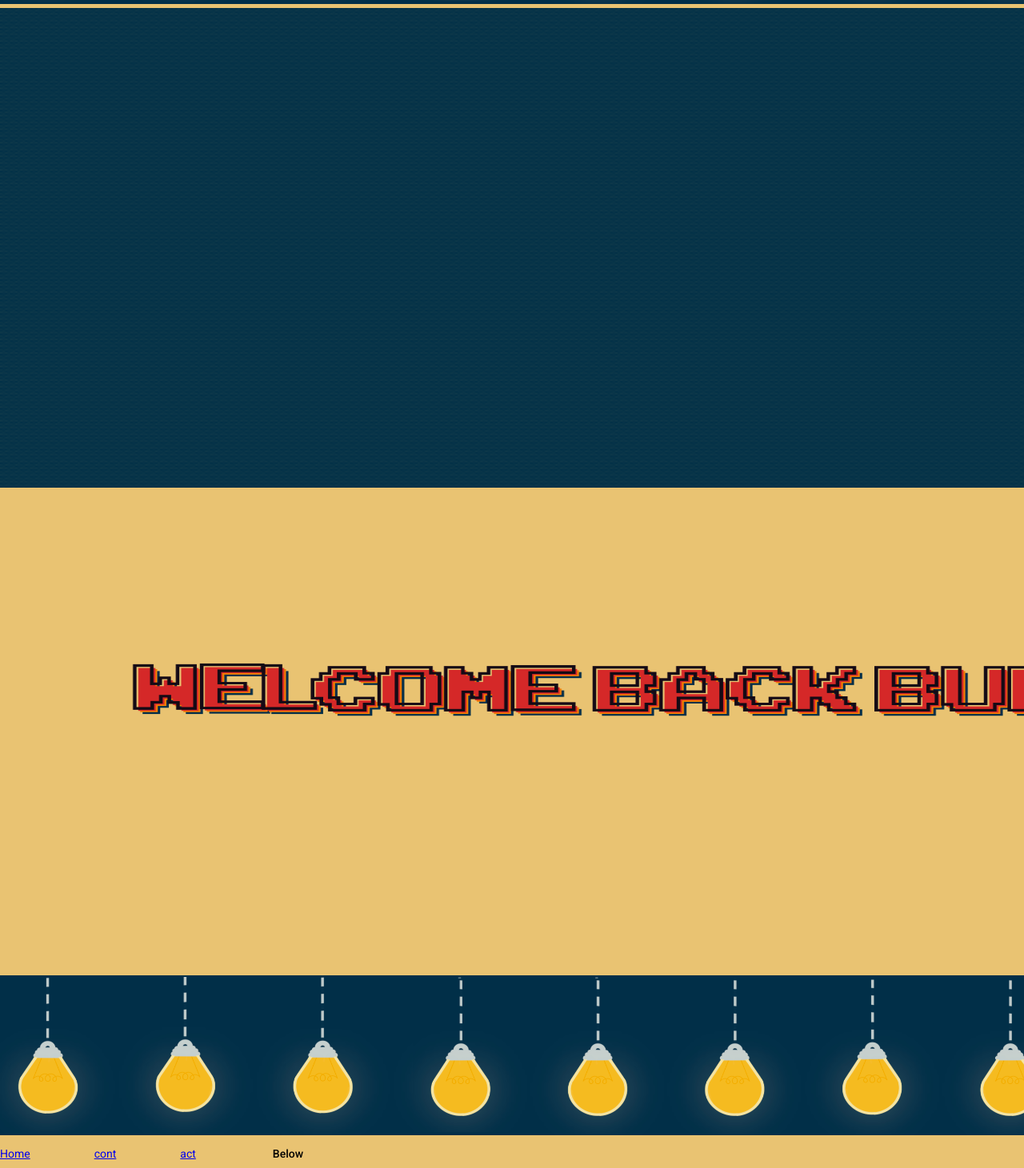
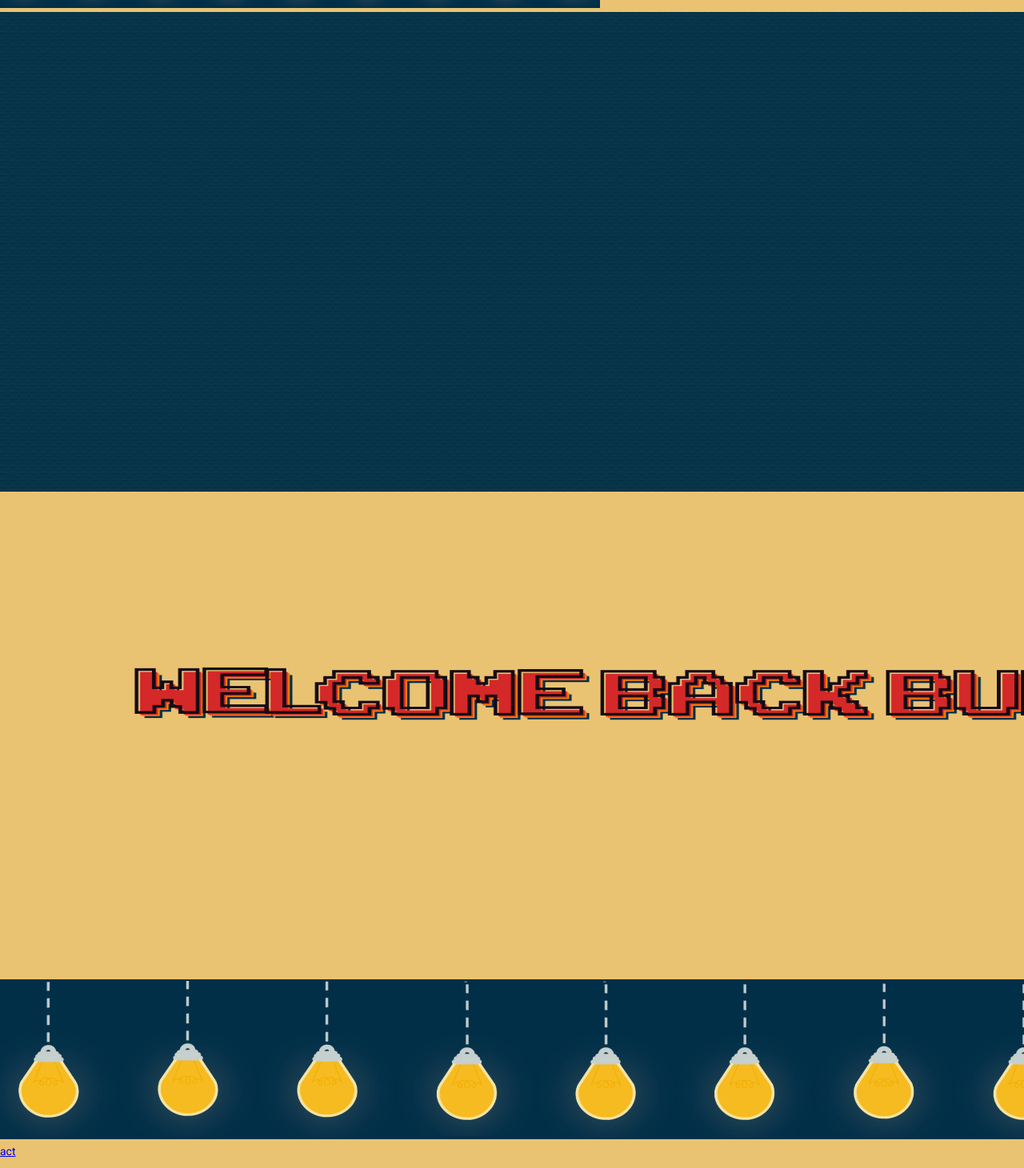
Before and after one commit to ggs5427/LetThereBeLight, an Angular app in the folder let-there-be-light/: page / in a window 1280 px wide. Shown: the part 195-1656 px from the top of the page at 80% size. Built offline with nearby package versions, Linux system fonts and the light colour scheme.

Commit message:
deleted contact us module

```diff
--- a/let-there-be-light/src/app/app-routing.module.ts
+++ b/let-there-be-light/src/app/app-routing.module.ts
@@ -1,18 +1,7 @@
 import { NgModule } from '@angular/core';
 import { RouterModule, Routes } from '@angular/router';
 import { ActivitiesComponent } from './activities/activities.component';
-import { ContactUsComponent } from './contact-us/contact-us.component';
-import { HomePageComponent } from './home-page/home-page.component';
-
 const routes: Routes = [
-  {path:'',
-  component: HomePageComponent},
-
-    {
-      path:'contact-us',
-      data: {title: ''},
-      component: ContactUsComponent
-    },
     {
       path:'activities',
       data: {title:''},
--- a/let-there-be-light/src/app/app.component.html
+++ b/let-there-be-light/src/app/app.component.html
@@ -7,17 +7,13 @@
       </div>
   </div>
 </div>
+<img src="../assets/Banner.PNG" width="750" height="100"><img src="../assets/Banner.PNG" width="750" height="100">
+<img src="../assets/LTBL.GIF" width="1520" height="600">
+<img src="../assets/Welcome.PNG" width="1520" height="600">
+<img src="../assets/Banner.PNG" width="1520" height="200">
+
 <nav>
   <div fxLayoutGap="80px">
-    <a class="nav-item nav-link" routerLink="/">Home</a>
-    <a class="nav-item nav-link" routerLink="/contact-us">cont</a>
     <a class="nav-item nav-link" routerLink="/activities">act</a>
-
-    <button mat-button [matMenuTriggerFor]="belowMenu">Below</button>
-    <mat-menu #belowMenu="matMenu" yPosition="below">
-      <button mat-menu-item>Item 1</button>
-      <button mat-menu-item>Item 2</button>
-      <a mat-button routerLink="/activities" target="_blank">Link</a>
-    </mat-menu>
   </div>
 </nav>
--- a/let-there-be-light/src/app/app.module.ts
+++ b/let-there-be-light/src/app/app.module.ts
@@ -3,8 +3,6 @@ import { BrowserModule } from '@angular/platform-browser';
 import { ActivitiesModule } from './activities/activities.module';
 import { AppRoutingModule } from './app-routing.module';
 import { AppComponent } from './app.component';
-import { ContactUsComponent } from './contact-us/contact-us.component';
-import { HomePageComponent } from './home-page/home-page.component';
 import { BrowserAnimationsModule } from '@angular/platform-browser/animations';
 import { MatButtonModule } from '@angular/material/button';
 import { FlexLayoutModule } from '@angular/flex-layout';
@@ -13,8 +11,6 @@ import {MatMenuModule} from '@angular/material/menu';
 @NgModule({
   declarations: [
     AppComponent,
-    ContactUsComponent,
-    HomePageComponent
   ],
   imports: [
     BrowserModule,
--- a/let-there-be-light/src/app/contact-us/contact-us.component.html
+++ /dev/null
@@ -1,5 +0,0 @@
-<div>
-    <p>hey</p>
-    <a mat-button href="https://www.google.com/" target="_blank">Link</a>
-</div>
-<p>contact-us works!</p>
--- a/let-there-be-light/src/app/contact-us/contact-us.component.ts
+++ /dev/null
@@ -1,15 +0,0 @@
-import { Component, OnInit } from '@angular/core';
-
-@Component({
-  selector: 'app-contact-us',
-  templateUrl: './contact-us.component.html',
-  styleUrls: ['./contact-us.component.scss']
-})
-export class ContactUsComponent implements OnInit {
-
-  constructor() { }
-
-  ngOnInit(): void {
-  }
-
-}
--- a/let-there-be-light/src/app/home-page/home-page.component.html
+++ /dev/null
@@ -1,8 +0,0 @@
-<html>
-    <body>
-        <img src="../assets/Banner.PNG" width="1500" height="200">
-        <img src="../assets/LTBL.GIF" width="1500" height="600">
-        <img src="../assets/Welcome.PNG" width="1500" height="600">
-        <img src="../assets/Banner.PNG" width="1500" height="200">
-    </body>
-</html>
--- a/let-there-be-light/src/app/home-page/home-page.component.ts
+++ /dev/null
@@ -1,15 +0,0 @@
-import { Component, OnInit } from '@angular/core';
-
-@Component({
-  selector: 'app-home-page',
-  templateUrl: './home-page.component.html',
-  styleUrls: ['./home-page.component.scss']
-})
-export class HomePageComponent implements OnInit {
-
-  constructor() { }
-
-  ngOnInit(): void {
-  }
-
-}
```
Also changed, not shown: let-there-be-light/src/app/contact-us/contact-us.component.scss (deleted), let-there-be-light/src/app/home-page/home-page.component.scss (deleted), 2 other files (tests, documents, lock files or other folders).
